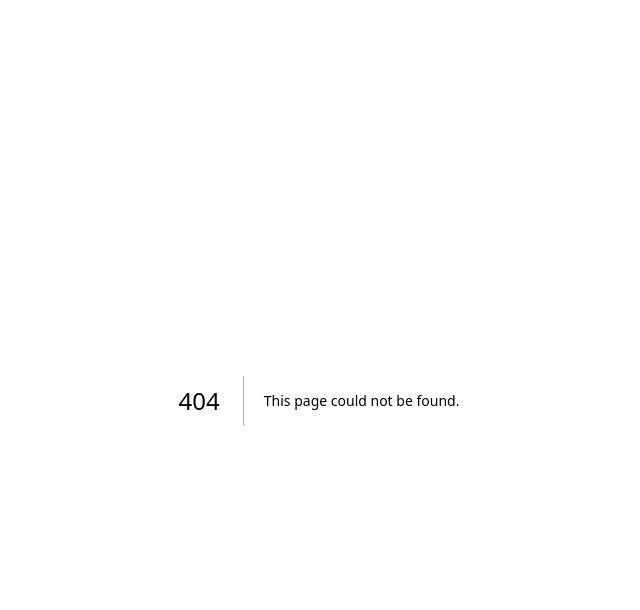
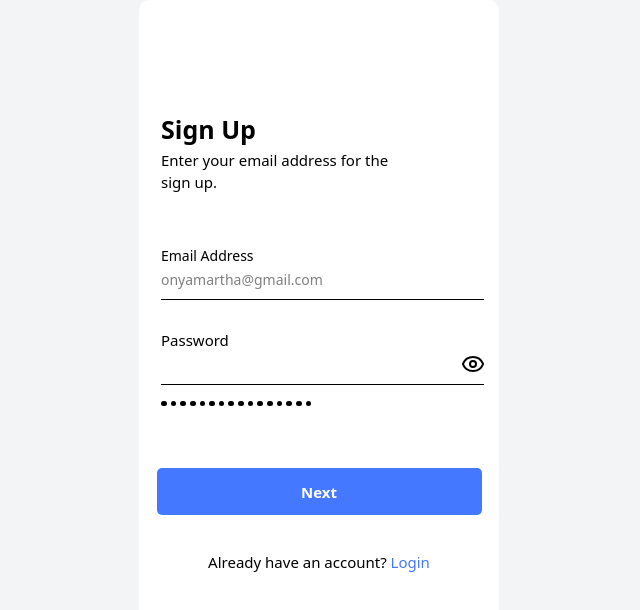
Before and after one commit to Fapshi-Business-Registration-Project/business_registration, a Next.js app: page /register-account in a window 1280 px wide. Before the commit this address had no page. Shown: the top 610 px of the page, without its empty margins (321-961 px from the left). Built offline with nearby package versions, Linux system fonts and the light colour scheme.

Commit message:
feat: add RegisterForm component using shad cn and create RegisterPage

```diff
--- /dev/null
+++ b/src/app/(auth)/register-account/page.tsx
@@ -0,0 +1,9 @@
+import { RegisterForm } from "@/components/auth/RegisterForm";
+
+export default function RegisterPage() {
+  return (
+    <div className="flex items-center justify-center min-h-screen bg-gray-100">
+      <RegisterForm />
+    </div>
+  );
+}
--- /dev/null
+++ b/src/components/auth/RegisterForm.tsx
@@ -0,0 +1,119 @@
+"use client";
+
+import { zodResolver } from "@hookform/resolvers/zod";
+import { useForm } from "react-hook-form";
+import * as z from "zod";
+import Link from "next/link";
+import { Eye, EyeOff } from "lucide-react";
+import { useState } from "react";
+
+const formSchema = z.object({
+  email: z.string().email("Invalid email address"),
+  password: z.string().min(8, "Password must be at least 8 characters"),
+});
+
+export function RegisterForm() {
+  const [showPassword, setShowPassword] = useState(false);
+
+  const form = useForm<z.infer<typeof formSchema>>({
+    resolver: zodResolver(formSchema),
+    defaultValues: {
+      email: "",
+      password: "",
+    },
+  });
+
+  function onSubmit(values: z.infer<typeof formSchema>) {
+    console.log(values);
+  }
+
+  return (
+    <div className="relative w-[360px] h-[800px] bg-white rounded-[10px] p-6">
+      {/* Sign Up Title */}
+      <h1 className="absolute left-[22px] top-[110px] font-poppins font-bold text-[25px] leading-[38px] text-black">
+        Sign Up
+      </h1>
+
+      {/* Subtitle */}
+      <p className="absolute left-[22px] top-[149px] w-[238px] font-poppins font-normal text-[15px] leading-[22px] text-black">
+        Enter your email address for the sign up.
+      </p>
+
+      {/* Email Field */}
+      <div className="absolute left-[22px] top-[243px] w-[324px]">
+        <label
+          htmlFor="email"
+          className="font-poppins font-light text-[14px] leading-[21px] text-black"
+        >
+          Email Address
+        </label>
+        <input
+          id="email"
+          type="email"
+          className="w-full font-poppins font-light text-[14px] leading-[21px] text-black border-none outline-none"
+          placeholder="onyamartha@gmail.com"
+          {...form.register("email")}
+        />
+        <div className="w-[323px] h-[1px] bg-black bg-opacity-27 mt-2" />
+      </div>
+
+      {/* Password Field */}
+      <div className="absolute left-[22px] top-[328px] w-[324px]">
+        <label
+          htmlFor="password"
+          className="font-poppins font-light text-[15px] leading-[22px] text-black"
+        >
+          Password
+        </label>
+        <div className="relative">
+          <input
+            id="password"
+            type={showPassword ? "text" : "password"}
+            className="w-full font-poppins font-light text-[14px] leading-[21px] text-black border-none outline-none"
+            {...form.register("password")}
+          />
+          <button
+            type="button"
+            className="absolute right-0 top-0"
+            onClick={() => setShowPassword(!showPassword)}
+          >
+            {showPassword ? (
+              <EyeOff className="w-6 h-6 text-black" />
+            ) : (
+              <Eye className="w-6 h-6 text-black" />
+            )}
+          </button>
+        </div>
+        <div className="w-[323px] h-[1px] bg-black bg-opacity-27 mt-2" />
+
+        {/* Password Strength Indicator */}
+        <div className="flex gap-1 mt-4">
+          {[...Array(16)].map((_, i) => (
+            <div key={i} className="w-[5.65px] h-[5px] bg-black rounded-full" />
+          ))}
+        </div>
+      </div>
+
+      {/* Submit Button */}
+      <button
+        type="submit"
+        className="absolute left-[calc(50%-162.5px)] top-[468px] w-[325px] h-[47px] bg-[#4479FF] rounded-[5px] flex items-center justify-center"
+        onClick={form.handleSubmit(onSubmit)}
+      >
+        <span className="font-poppins font-bold text-[15px] leading-[22px] text-white">
+          Next
+        </span>
+      </button>
+
+      {/* Login Link */}
+      <div className="absolute left-[calc(50%-113.5px)] top-[550px] w-[227px] text-center">
+        <span className="font-inter font-normal text-[15px] leading-[18px] text-black">
+          Already have an account?{" "}
+          <Link href="/login" className="text-[#4479FF]">
+            Login
+          </Link>
+        </span>
+      </div>
+    </div>
+  );
+}
```
